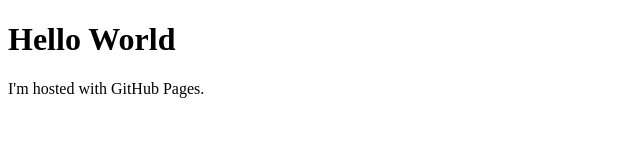
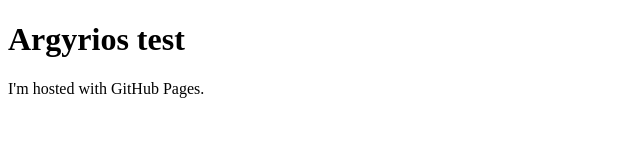
Before and after one commit to ArgyriosData/argyriosdata.github.io, a plain HTML site: page index.html in a window 1280 px wide. Shown: the whole page, without its empty margins (0-640 px from the left). Drawn offline with Linux system fonts and the light colour scheme.

Commit message:
initial testings

```diff
--- a/index.html
+++ b/index.html
@@ -1,7 +1,7 @@
 <!DOCTYPE html>
 <html>
 <body>
-<h1>Hello World</h1>
+<h1> Argyrios test </h1>
 <p>I'm hosted with GitHub Pages.</p>
 </body>
 </html>
```
Also changed, not shown: 1 other file.
